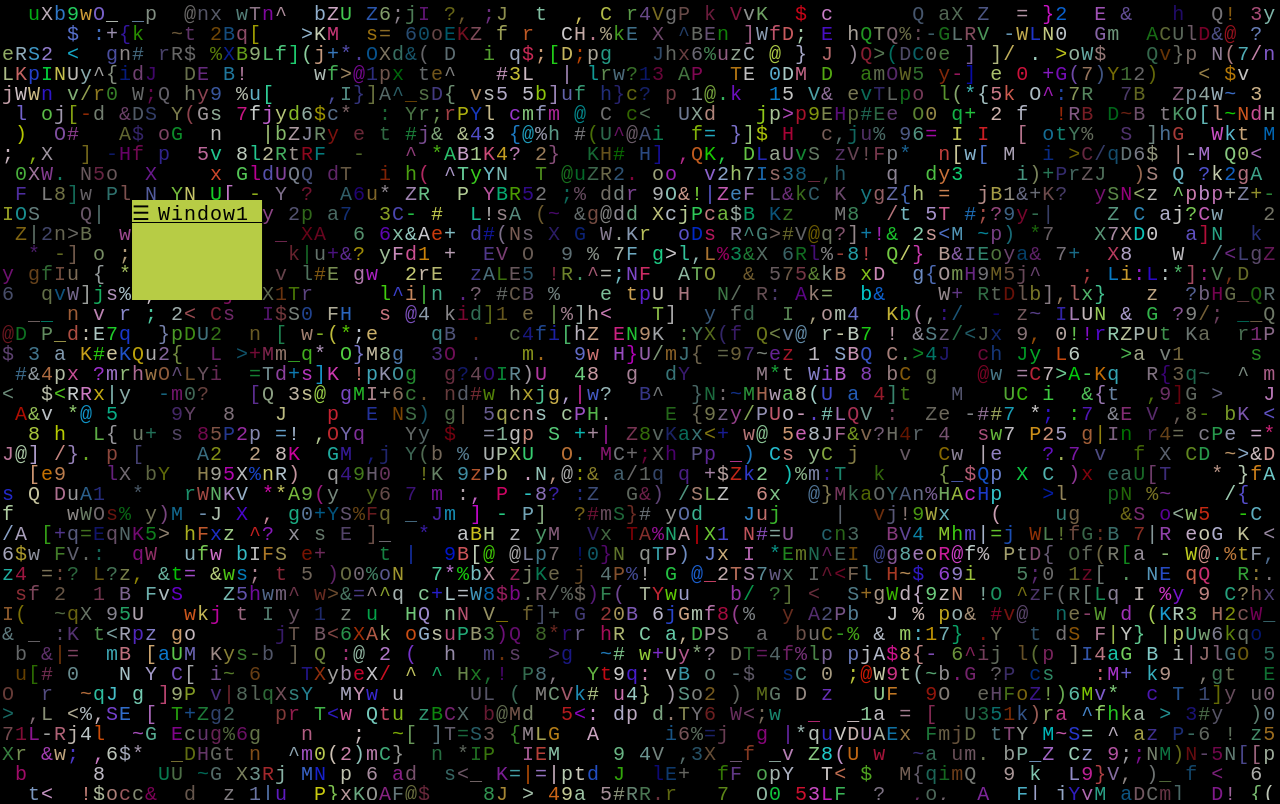
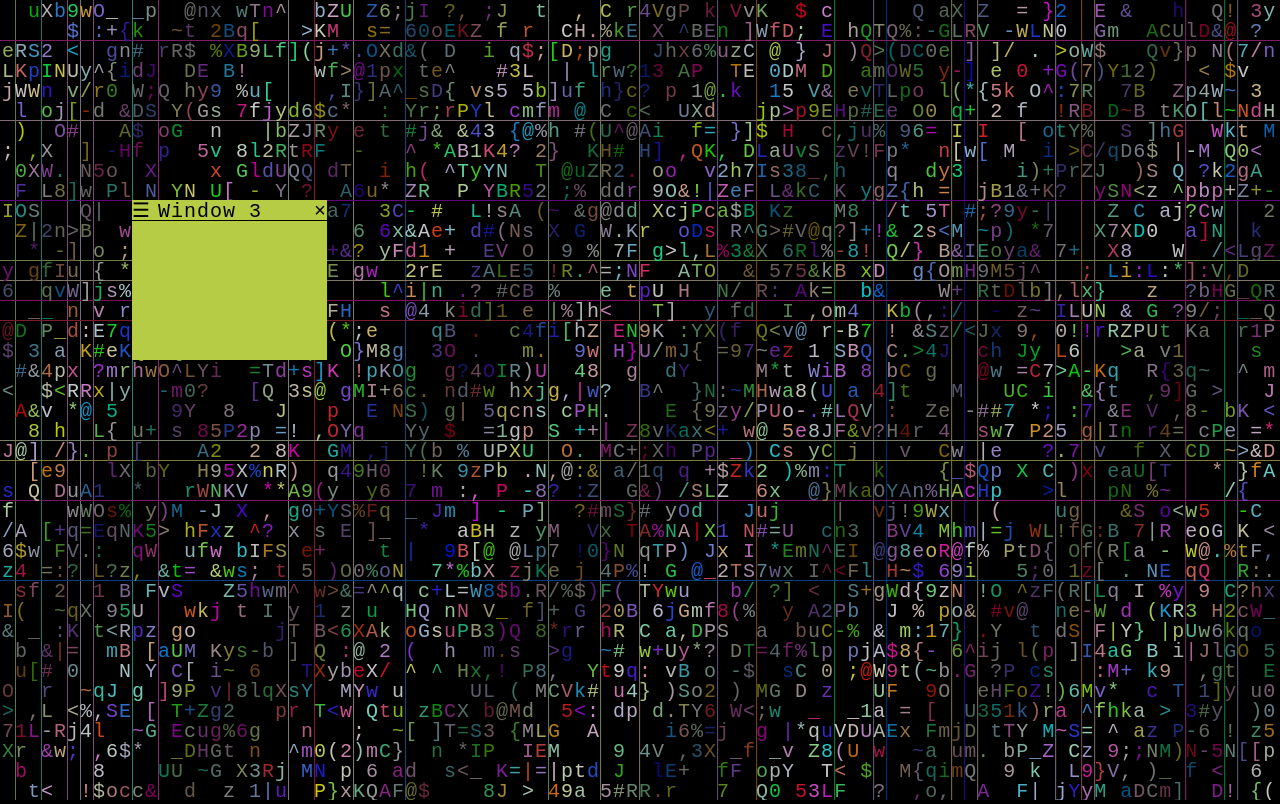
Before and after one commit to grumdrig/textgui, a plain HTML site: page index.html in a window 1280 px wide. Drawn offline with Linux system fonts and the light colour scheme; animation ran at ten frames a second.

Commit message:
Guide lines to position text wrt cells

```diff
--- a/index.html
+++ b/index.html
@@ -19,6 +19,9 @@ function $(selector) { return document.querySelector(selector) }
 let canvas = $("canvas");
 let ctx = canvas.getContext("2d");
 
+function x(i) { return canvas.MX + i * canvas.TX }
+function y(j) { return canvas.MY + j * canvas.TY }
+
 class View {
 	constructor(l, t, w, h) {
 		this.left = l;
@@ -27,14 +30,14 @@ class View {
 		this.height = h;
 	}
 
-	x(i) { return canvas.MX + (this.left + i) * canvas.TX }
-	y(j) { return canvas.MY + (this.top  + j) * canvas.TY }
+	x(i) { return x(this.left + i) }
+	y(j) { return y(this.top  + j) }
 	get w() { return this.width * canvas.TX }
 	get h() { return this.height * canvas.TY }
 	get x0() { return this.x(0) }
 	get y0() { return this.y(0) }
-	get x1() { return this.x(this.width) - 1 }
-	get y1() { return this.y(this.height) - 1 }
+	get x1() { return this.x(this.width) - canvas.PX }
+	get y1() { return this.y(this.height) - canvas.PY }
 
 	draw() {
 		if (this.backgroundColor) {
@@ -45,11 +48,12 @@ class View {
 			let tt = "☰ " + this.title;
 			ctx.fillStyle = this.color || "black";
 			for (let i = 0; i < tt.length; ++i) {
-				if (i >= this.width) break;
+				if (i >= this.width - 1) break;
 				// console.log(this.title.charAt(i));
 				putc(tt.charAt(i), this.left + i, this.top);
 			}
-			ctx.fillRect(this.x0, this.y(1)+2, this.w, 1);
+			putc("×", this.left + this.width - 1, this.top);
+			ctx.fillRect(this.x0, this.y(1), this.w, canvas.PY);
 		}
 	}
 
@@ -57,14 +61,14 @@ class View {
 
 let VIEWS = [];
 
-let v = new View(10, 10, 10, 5);
+let v = new View(10, 10, 15, 8);
 v.backgroundColor = randColor(0.8);
-v.title = "Window1";
+v.title = "Window 3";
 VIEWS.push(v);
 
 function putc(c, i, j, color) {
 	// ctx.fillStyle = color;
-	ctx.fillText(c, canvas.MX + i * canvas.TX, canvas.MY + (j+1) * canvas.TY);
+	ctx.fillText(c, canvas.MX + i * canvas.TX, canvas.MY + (j+1) * canvas.TY - 3);
 }
 
 function random(x, y, z) {
@@ -106,11 +110,14 @@ function resize() {
 	canvas.height = window.innerHeight;
 	let F = 20;
 	ctx.font = `${F}px Inconsolata, monospace`;
-	canvas.TX = ctx.measureText("X").width + 1;  // 11
+	let W = canvas.TX = ctx.measureText("X").width + 1;  // 11
 	canvas.TY = F;
-	canvas.NX = Math.floor(canvas.width / canvas.TX);
-	canvas.NY = Math.floor(canvas.height / canvas.TY);
-	canvas.MX = 2;
+	canvas.NX = Math.floor(canvas.width  / W);
+	canvas.NY = Math.floor(canvas.height / F);
+	canvas.PX = 1;///W;
+	canvas.PY = 1;///F;
+	// ctx.scale(W, F);
+	canvas.MX = 2 * canvas.PX;
 	canvas.MY = 0;
 	draw();
 }
@@ -121,7 +128,27 @@ function draw() {
 	alphabet += "0123456789";
 	alphabet += "~!@#$%^&*()-_=+[{]}|;:,<.>/?";
 	let now = +new Date();
+
 	ctx.clearRect(0, 0, canvas.width, canvas.height);
+
+	for (let i = 1; i < canvas.NX; ++i) {
+		let c = random(i,129.092,281.9929 + now/1e14);
+		if (c < 1/3) {
+			c *= 3/1;
+			ctx.fillStyle = rgb(hsv2rgb(c, (c * 10) % 1, 0.5));
+			ctx.fillRect(x(i), 0, 1, canvas.height);
+		}
+	}
+	for (let j = 1; j < canvas.NX; ++j) {
+		let c = random(182.11,j,158.2 + now/1e14);
+		if (c < 1/3) {
+			c *= 3/1;
+			ctx.fillStyle = rgb(hsv2rgb(c, (c * 10) % 1, 0.5));
+			ctx.fillRect(0,y(j), canvas.width, 1);
+		}
+	}
+	// for (let j = 0; j < canvas.NY; ++j) {
+
 	for (let i = 0; i < canvas.NX; ++i)
 	for (let j = 0; j < canvas.NY; ++j) {
 		let c = random(i,j,821.91 + now/1e15);
```
